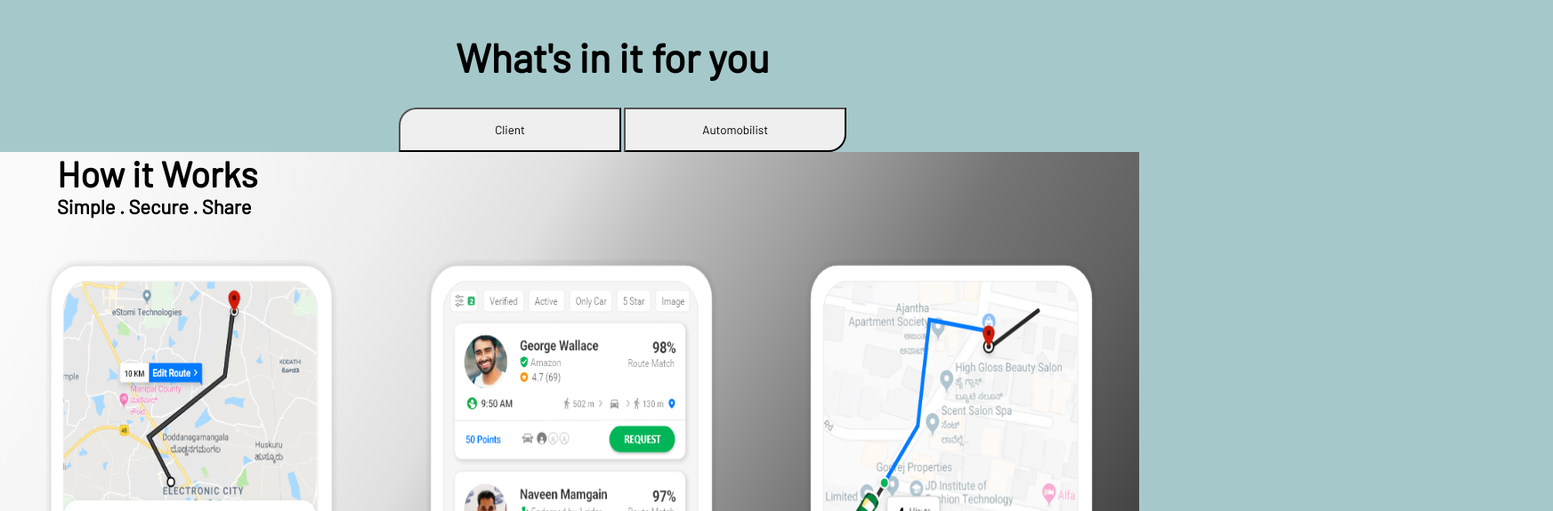
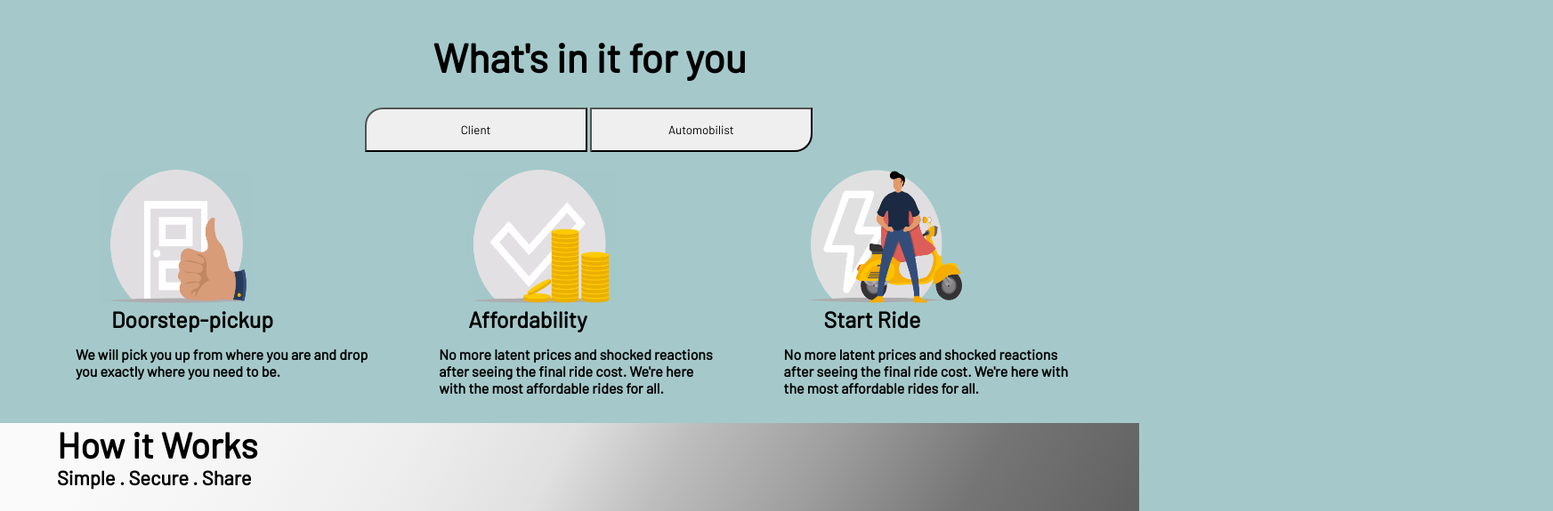
Before and after one commit to fssa-batch3/gowtham.sathyamoorthy__web_project, a plain HTML site: page index.html in a window 1280 px wide. Shown: the part 2037-2612 px from the top of the page at 89% size, 1745 px wide, since content can reach past the window. Drawn offline with Linux system fonts and the light colour scheme; a web font is replaced by a local one.

Commit message:
style added

```diff
--- a/assets/css/style.css
+++ b/assets/css/style.css
@@ -249,7 +249,7 @@ h4 {
   margin-top: 20px;
 }
 h5 {
-  margin-left: 40%;
+  margin-left: 38%;
   font-size: 45px;
   margin-bottom: 30px;
 }
@@ -339,7 +339,7 @@ h6 {
   margin-right: 20px;
 }
 .button1 {
-  margin-left: 35%;
+  margin-left: 32%;
   width: 250px;
   height: 50px;
   border-top-left-radius: 20px;
@@ -471,6 +471,9 @@ footer {
   font-size: 20px;
   font-weight: bolder;
 }
+.footer6 {
+  display: flex;
+}
 .name {
   font-size: 30px;
   font-weight: bolder;
@@ -493,3 +496,44 @@ footer {
 body {
   background-color: #a5c9ca;
 }
+.facility {
+  display: flex;
+  justify-content: space-evenly;
+  margin-top: 20px;
+  margin-left: 35px;
+  margin-bottom: 30px;
+}
+.cus-1 {
+  height: 150px;
+  width: 200px;
+  padding-left: 30px;
+}
+.cus-2 {
+  height: 150px;
+  width: 200px;
+  padding-left: 30px;
+}
+
+.cus-3 {
+  height: 150px;
+  width: 200px;
+  padding-left: 30px;
+}
+.client-1 {
+  font-size: 25px;
+  font-weight: bolder;
+  margin-left: 40px;
+}
+.client-2 {
+  font-size: 25px;
+  margin-left: 33px;
+}
+.client-3 {
+  font-size: 25px;
+  margin-left: 45px;
+}
+.detail {
+  font-weight: bold;
+  margin-top: 15px;
+  margin-right: 30px;
+}
--- a/index.html
+++ b/index.html
@@ -146,6 +146,46 @@
       <h5>What's in it for you</h5>
       <button class="button1">Client</button>
       <button class="button2">Automobilist</button>
+      <div class="facility">
+        <div>
+          <img
+            src="./assets/images/customer-1.webp"
+            class="cus-1"
+            alt="customer"
+          />
+          <h1 class="client-1">Doorstep-pickup</h1>
+          <p class="detail">
+            We will pick you up from where you are and drop <br />you exactly
+            where you need to be.
+          </p>
+        </div>
+        <div>
+          <img
+            src="./assets/images/customer-2.webp"
+            alt="customer"
+            class="cus-2"
+          />
+          <h1 class="client-2">Affordability</h1>
+          <p class="detail">
+            No more latent prices and shocked reactions<br />
+            after seeing the final ride cost. We're here <br />with the most
+            affordable rides for all.
+          </p>
+        </div>
+        <div>
+          <img
+            src="./assets/images/customer-3.webp"
+            alt="customer"
+            class="cus-3"
+          />
+          <h1 class="client-3">Start Ride</h1>
+          <p class="detail">
+            No more latent prices and shocked reactions <br />after seeing the
+            final ride cost. We're here with <br />the most affordable rides for
+            all.
+          </p>
+        </div>
+      </div>
     </div>
     <!-- section-5 (working of turbo trip) -->
     <div class="working">
@@ -267,6 +307,7 @@
         <img src="./assets/images/telegram.png" alt="telegram" class="icon1" />
         <img src="./assets/images/linkedin.png" alt="linkedin" class="icon1" />
       </div>
+      <div class="footer6">
         <div class="footer4">
           <ul>
             Offers
@@ -302,6 +343,7 @@
             support
           </ul>
         </div>
+      </div>
     </footer>
   </body>
 </html>
```
Also changed, not shown: pages/sign-in.html (+2 -2 lines), assets/images/customer-1.webp (added), assets/images/customer-2.webp (added), assets/images/customer-3.webp (added). Lines whose indentation alone changed are shown as unchanged.
